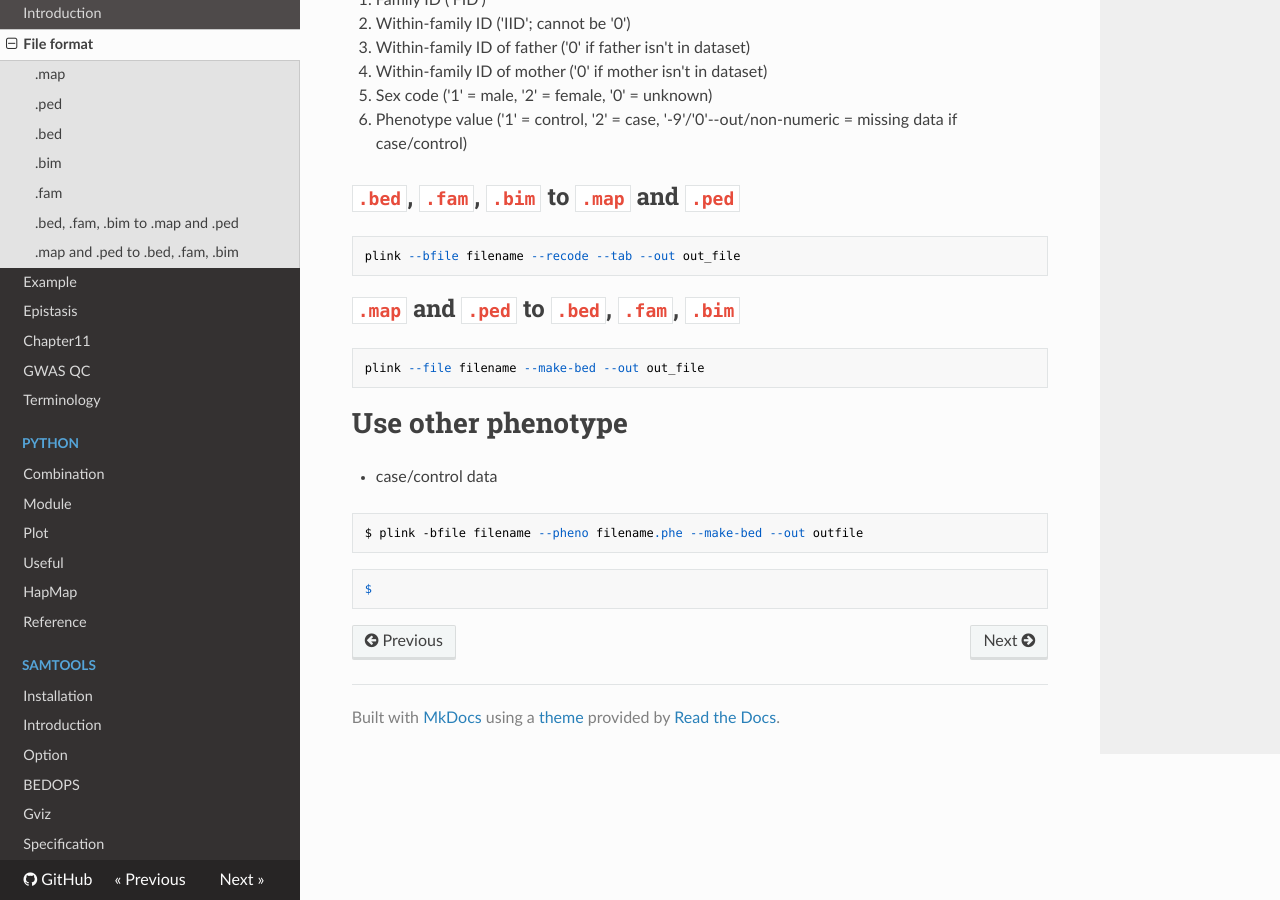
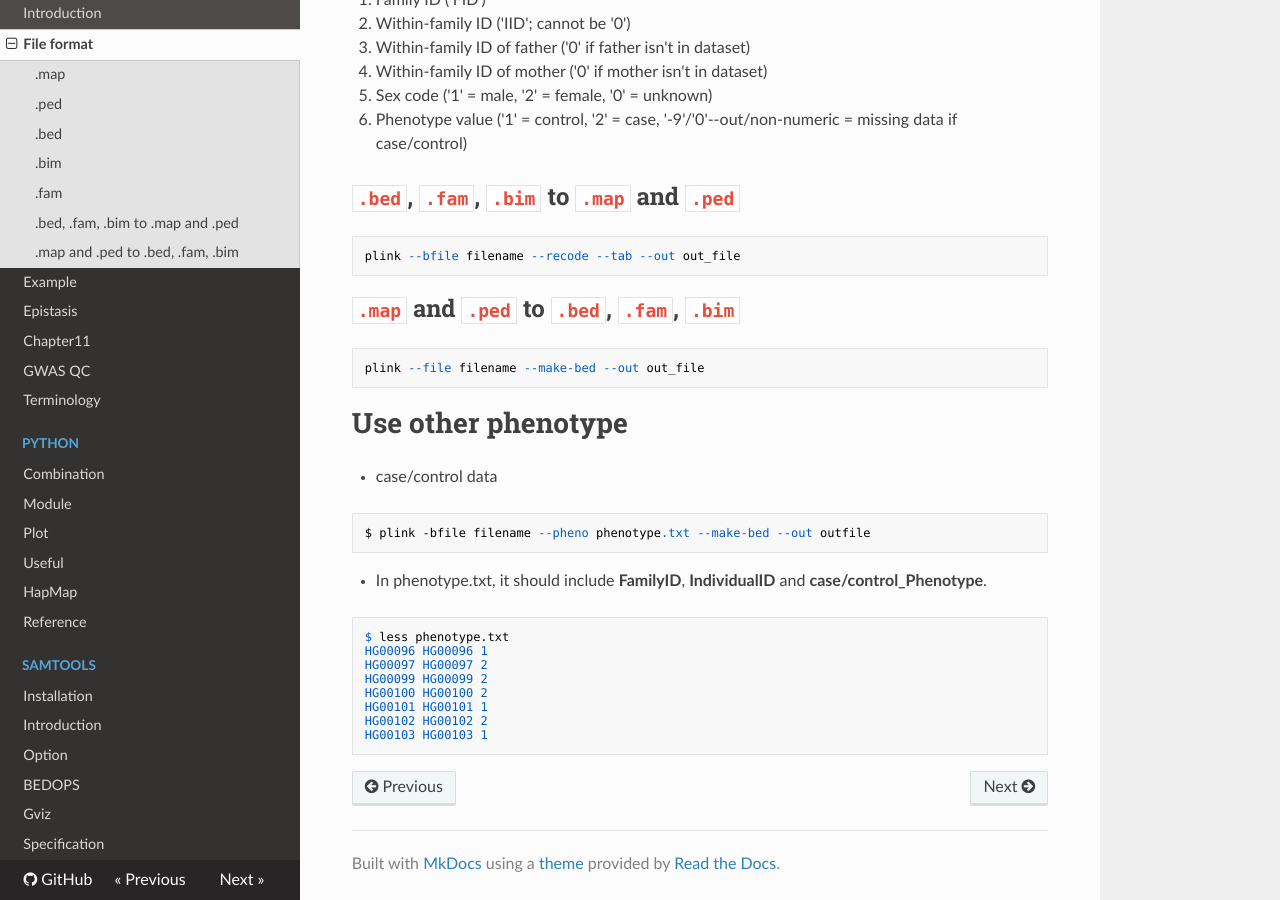
Before and after one commit to WonyoungCho/plink, an MkDocs documentation site: the page built from docs/plink_fmt.md, in a window 1280 px wide and 900 px high, scrolled down 1984 px. Built offline with MkDocs 1.6.1, drawn with Linux system fonts in a browser that asks for light colours; nearby versions of some CDN libraries; old or Windows-style settings are respelled for this version of MkDocs.

Commit message:
Update plink_fmt.md

````diff
--- a/docs/plink_fmt.md
+++ b/docs/plink_fmt.md
@@ -89,8 +89,16 @@ plink --file filename --make-bed --out out_file
 # Use other phenotype
 - case/control data
 ```
-$ plink -bfile filename --pheno filename.phe --make-bed --out outfile
+$ plink -bfile filename --pheno phenotype.txt --make-bed --out outfile
 ```
+- In phenotype.txt, it should include **FamilyID**, **IndividualID** and **case/control_Phenotype**.
 ```
-$
+$ less phenotype.txt
+HG00096	HG00096	1
+HG00097	HG00097	2
+HG00099	HG00099	2
+HG00100	HG00100	2
+HG00101	HG00101	1
+HG00102	HG00102	2
+HG00103	HG00103	1
 ```
````
